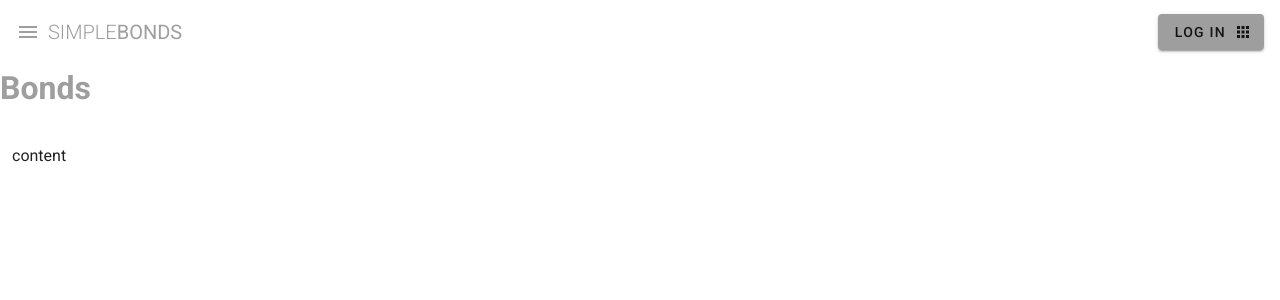
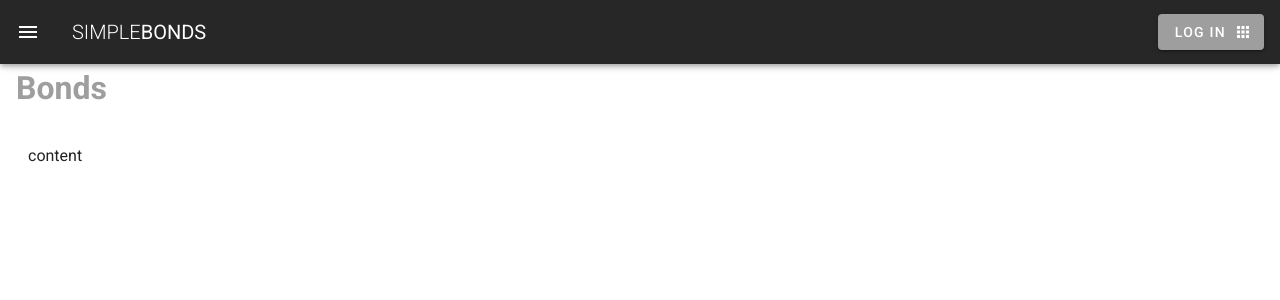
Before and after one commit to VladimirtheGreatest/simple-bonds-vue, a Vue app: page / in a window 1280 px wide. Shown: the top 300 px of the page. Built offline with nearby package versions, Linux system fonts and the light colour scheme.

Commit message:
smalll fix with a navigation bar

```diff
--- a/src/App.vue
+++ b/src/App.vue
@@ -1,7 +1,7 @@
 <template>
   <v-app class="grey lighten-4">
       <Navbar/>
-    <v-content>
+    <v-content class="mx-4 mb-4">
       <router-view></router-view>
     </v-content>
   </v-app>
--- a/src/components/Navbar.vue
+++ b/src/components/Navbar.vue
@@ -1,20 +1,20 @@
 <template>
   <nav>
 
-    <v-toolbar flat app>
-        <v-icon left @click="drawer = !drawer"  class="grey--text">menu</v-icon>
-      <v-toolbar-title class="text-uppercase grey--text">
+    <v-app-bar dark app>
+         <v-app-bar-nav-icon class="white--text" @click="drawer = !drawer"></v-app-bar-nav-icon>
+      <v-app-bar-title class="text-uppercase white--text">
         <span class="font-weight-light">Simple</span>
         <span>Bonds</span>
-      </v-toolbar-title>
+      </v-app-bar-title>
       <v-spacer></v-spacer>
       <v-btn flat color="grey">
         <span>Log in</span>
         <v-icon right>apps</v-icon>
       </v-btn>
-    </v-toolbar>
+    </v-app-bar>
 
-     <v-navigation-drawer left temporary app dark v-model="drawer" class="black">
+     <v-navigation-drawer left app dark v-model="drawer" class="black">
         <v-list>
         <v-list-item v-for="link in links" :key="link.text" router :to="link.route">
           <v-list-item-icon>
--- a/src/views/Bonds.vue
+++ b/src/views/Bonds.vue
@@ -1,6 +1,6 @@
 <template>
   <div class="Bonds">
-    <h1 class="grey--text">Bonds</h1>
+    <h1 class=" subheading grey--text">Bonds</h1>
 
       <v-container fluid class="my-5">
       content
```
